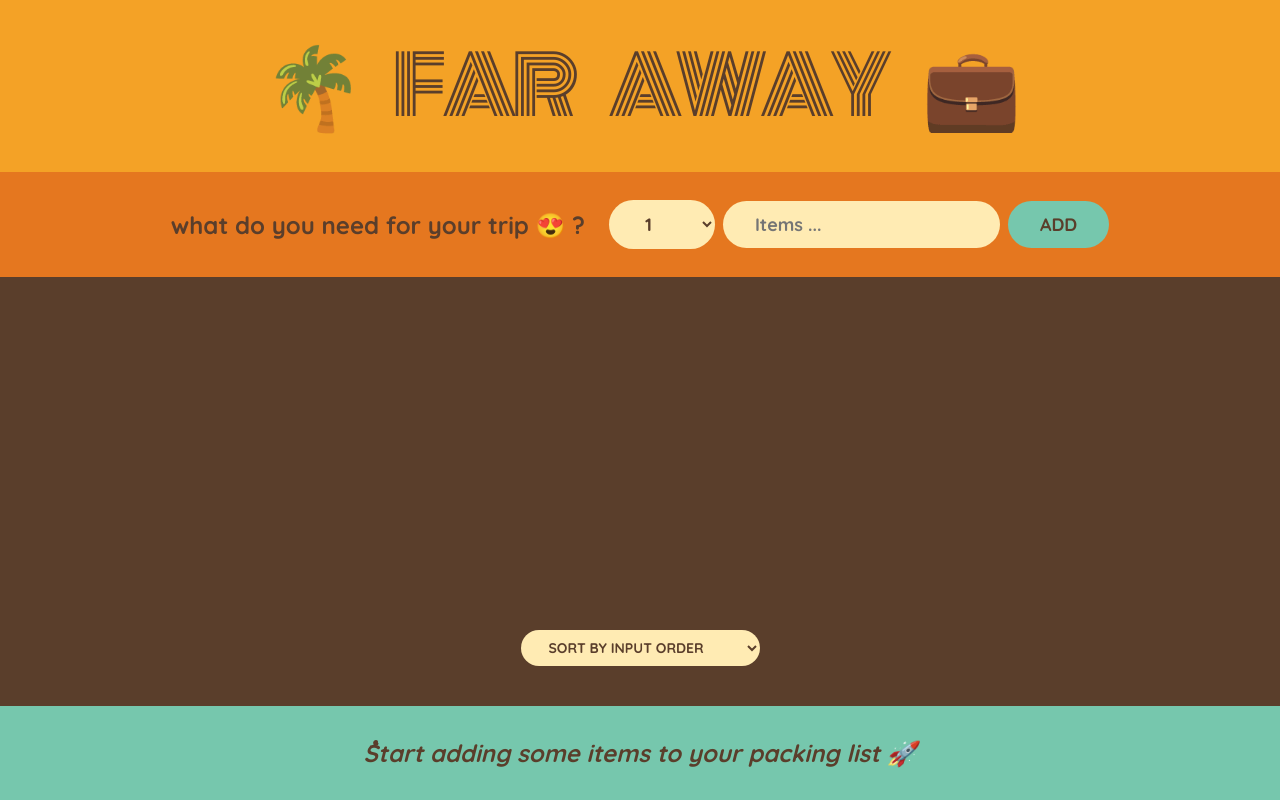
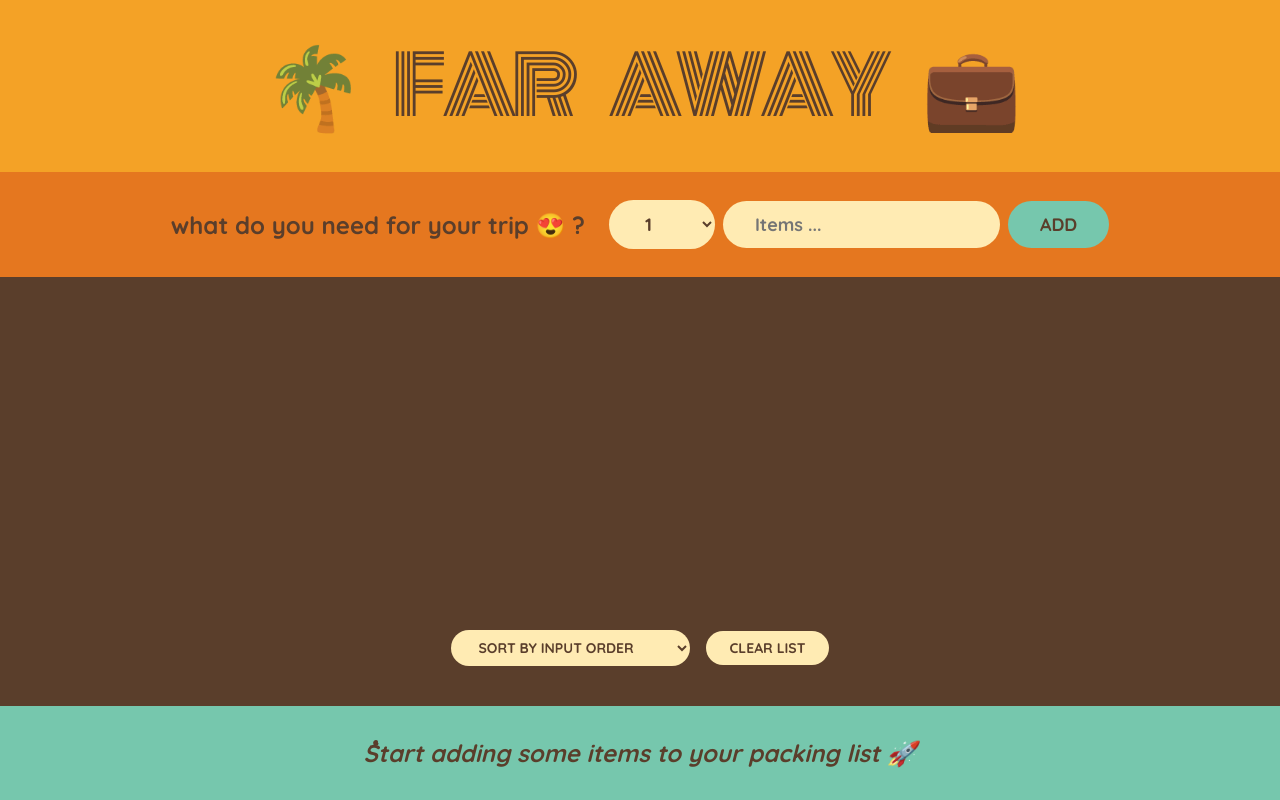
Before and after one commit to MtiPsd/travel-list, a React (Create React App) app: page / in a window 1280 px wide. Built offline with nearby package versions, Linux system fonts and the light colour scheme.

Commit message:
clearing the item list

```diff
--- a/src/App.jsx
+++ b/src/App.jsx
@@ -36,6 +36,13 @@ export default function App() {
     );
   }
 
+  function handleClearItems() {
+    const confirmed = window.confirm(
+      'Are you sure you want to delete all items ?',
+    );
+    if (confirmed) setItems([]);
+  }
+
   return (
     <div className='app'>
       <Logo />
@@ -43,6 +50,7 @@ export default function App() {
       <PackingList
         onDeleteItems={handleDeleteItems}
         onToggleItem={handleToggleItem}
+        onClearItems={handleClearItems}
         items={items}
       />
       <Stats items={items} />
@@ -101,7 +109,12 @@ function Form({ onAddItems }) {
   );
 }
 
-function PackingList({ items, onDeleteItems, onToggleItem }) {
+function PackingList({
+  items,
+  onDeleteItems,
+  onToggleItem,
+  onClearItems,
+}) {
   const [sortBy, setSortBy] = useState('input');
   let sortedItems;
   ///////////////////////////////
@@ -150,6 +163,7 @@ function PackingList({ items, onDeleteItems, onToggleItem }) {
           <option value='description'>Sort by description</option>
           <option value='packed'>Sort by packed status</option>
         </select>
+        <button onClick={onClearItems}>Clear list</button>
       </div>
     </div>
   );
```
